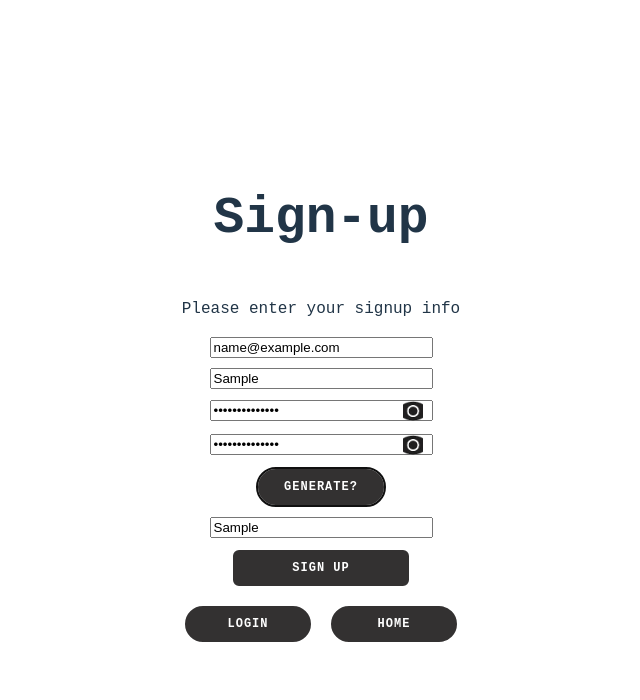
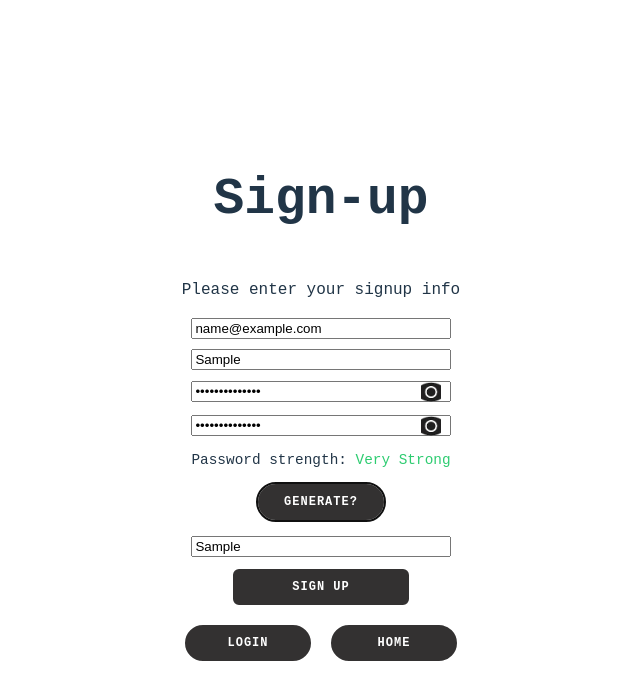
Before and after one commit to wesmcdougal/EECS592_KU_CloudLock, a React (Vite) app in the folder ui_framework/cloudlock_ui/: page /signup in a window 1280 px wide. Both pictures are taken after typing "name@example.com", "Sample", "Sample123", "Sample123", "Sample" into the empty fields and a click on the button "GENERATE?". Shown: the top 700 px of the page, without its empty margins (319-959 px from the left). Built offline with nearby package versions, Linux system fonts and the light colour scheme.

Commit message:
Added password strength feature.

```diff
--- a/ui_framework/cloudlock_ui/src/components/SignupForm.jsx
+++ b/ui_framework/cloudlock_ui/src/components/SignupForm.jsx
@@ -5,6 +5,7 @@ import eyeClose from '../assets/eyeclose.png';
 import { deriveKey } from '../crypto/keyDerivation';
 import { encryptMasterKeyWithRecovery } from '../crypto/recovery';
 import { generateStrongPassword } from '../crypto/passwordGenerator';
+import { getPasswordStrength } from '../crypto/passwordStrength';
 
 export default function SignUp() {
   const navigate = useNavigate();
@@ -15,9 +16,8 @@ export default function SignUp() {
   const [submitButtonState, setSubmitButtonState] = useState('');
   const timeoutsRef = useRef([]);
   const passwordsMatch = form.password === form.confirmPassword;
-  const isFormValid = form.email.trim() && form.username.trim() && form.password.trim() && form.confirmPassword.trim() && form.recovery.trim() && passwordsMatch;
-  const pwGen = generateStrongPassword();
-
+  const passwordStrength = getPasswordStrength(form.password);
+  const isFormValid = form.email.trim() && form.username.trim() && form.password.trim() && form.confirmPassword.trim() && form.recovery.trim() && passwordsMatch && passwordStrength.label === 'Very Strong';
   const [generatedPassword, setGeneratedPassword] = useState('');
 
   function handleGeneratePassword() {
@@ -152,7 +152,24 @@ export default function SignUp() {
         </button>
       </div>
 
-      <div>
+      {form.password && (
+        <>
+          <p className="password-strength-text">
+            Password strength:
+            <span className={`strength-${passwordStrength.label.replace(/\s+/g, '').toLowerCase()}`}>
+              {" "}{passwordStrength.label}
+            </span>
+          </p>
+
+          {passwordStrength.label !== 'Very Strong' && (
+            <p className="password-strength-warning">
+              Password must be <span className="strength-verystrong">Very Strong</span> to sign up. Try upper, lower, numbers, symbols, and avoid dictionary words.
+            </p>
+          )}
+        </>
+      )}
+
+      <div className="generate-button-container">
       <button
         type="button"
         className="action-button"
--- /dev/null
+++ b/ui_framework/cloudlock_ui/src/crypto/passwordStrength.js
@@ -0,0 +1,88 @@
+export function getPasswordStrength(password) {
+  const value = password || '';
+  let score = 0;
+  const feedback = [];
+
+  if (!value) {
+    return {
+      score: 0,
+      label: 'Enter a password',
+      percent: 0,
+      checks: {
+        length: false,
+        lower: false,
+        upper: false,
+        number: false,
+        symbol: false,
+        noCommonPattern: false,
+      },
+      feedback: ['Password is required.'],
+    };
+  }
+
+  const checks = {
+    length: value.length >= 12,
+    lower: /[a-z]/.test(value),
+    upper: /[A-Z]/.test(value),
+    number: /\d/.test(value),
+    symbol: /[^A-Za-z0-9]/.test(value),
+    noCommonPattern: !/(password|1234|qwerty|admin|letmein|welcome)/i.test(value),
+  };
+
+  if (value.length >= 8) score += 1;
+  if (value.length >= 12) score += 1;
+  if (value.length >= 16) score += 1;
+  if (checks.lower) score += 1;
+  if (checks.upper) score += 1;
+  if (checks.number) score += 1;
+  if (checks.symbol) score += 1;
+  if (checks.noCommonPattern) score += 1;
+
+  // Small penalty for repeated characters like "aaaaaa" or "111111"
+  if (/(.)\1{2,}/.test(value)) {
+    score -= 1;
+    feedback.push('Avoid repeated characters.');
+  }
+
+  // Small penalty for obvious sequences
+  if (
+    /(?:abc|bcd|cde|123|234|345|456|567|678|789)/i.test(value)
+  ) {
+    score -= 1;
+    feedback.push('Avoid common sequences.');
+  }
+
+  score = Math.max(0, Math.min(score, 8));
+
+  if (!checks.length) feedback.push('Use at least 12 characters.');
+  if (!checks.lower) feedback.push('Add a lowercase letter.');
+  if (!checks.upper) feedback.push('Add an uppercase letter.');
+  if (!checks.number) feedback.push('Add a number.');
+  if (!checks.symbol) feedback.push('Add a symbol.');
+  if (!checks.noCommonPattern) feedback.push('Avoid common words or patterns.');
+
+  let label = 'Very Weak';
+  let percent = 10;
+
+  if (score <= 2) {
+    label = 'Weak';
+    percent = 25;
+  } else if (score <= 4) {
+    label = 'Fair';
+    percent = 50;
+  } else if (score <= 6) {
+    label = 'Strong';
+    percent = 75;
+  } else {
+    label = 'Very Strong';
+    percent = 100;
+  }
+
+  return {
+    score,
+    label,
+    percent,
+    checks,
+    feedback,
+  };
+}
--- a/ui_framework/cloudlock_ui/src/index.css
+++ b/ui_framework/cloudlock_ui/src/index.css
@@ -175,6 +175,38 @@ button:disabled {
   display: block;
   aspect-ratio: 1 / 1;
   object-fit: cover;
+}
+
+.password-strength-text {
+  margin-top: 2px;
+  margin-bottom: 1px;
+  font-size: 0.9rem;
+}
+
+.password-strength-warning {
+  font-size: 0.6rem;
+  margin-top: 0.5px;
+  margin-bottom: 4px;
+}
+
+.strength-weak {
+  color: #ff4d4d;
+}
+
+.strength-fair {
+  color: #ffa500;
+}
+
+.strength-strong {
+  color: #4da6ff;
+}
+
+.strength-verystrong {
+  color: #2ecc71;
+}
+
+.generate-button-container {
+  margin-bottom: 4px;
 }
 
 .error-message {
```
